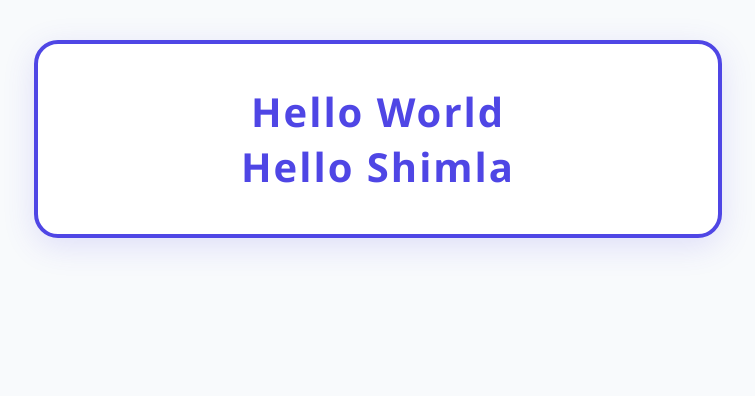
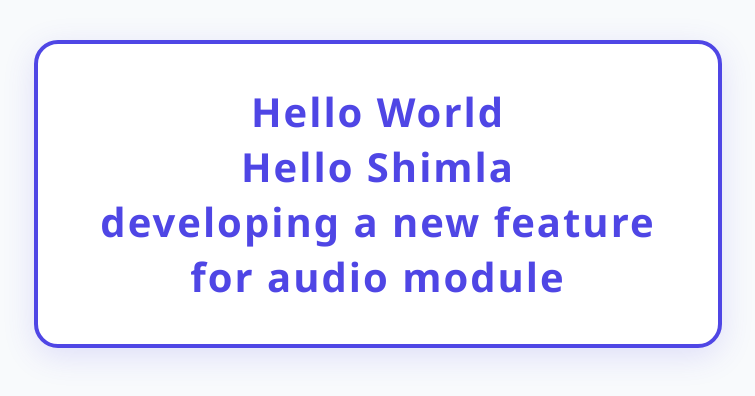
Before and after one commit to NkhilTamrakar/day2vac, a plain HTML site: page index.html in a window 1280 px wide. Shown: the whole page, without its empty margins (262-1017 px from the left). Drawn offline with Linux system fonts and the light colour scheme.

Commit message:
adding stash changes in the feature 3 branch

```diff
--- a/index.html
+++ b/index.html
@@ -32,6 +32,7 @@
     <div class="outline-container">
         <h1>Hello World</h1>
         <h1>Hello Shimla</h1>
+         <h1>developing a new feature for audio module</h1>
     </div>
 </body>
 </html>
```
